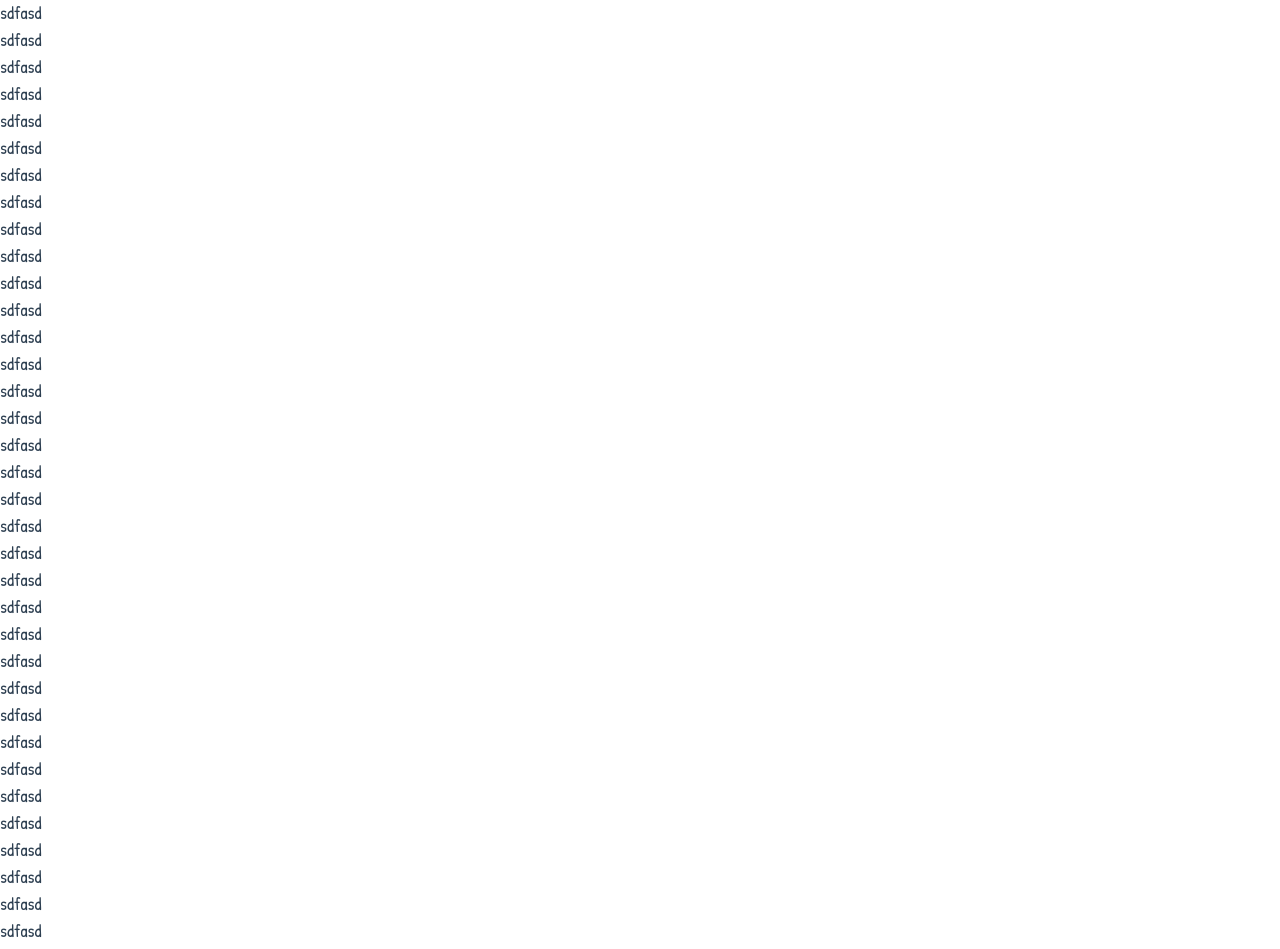
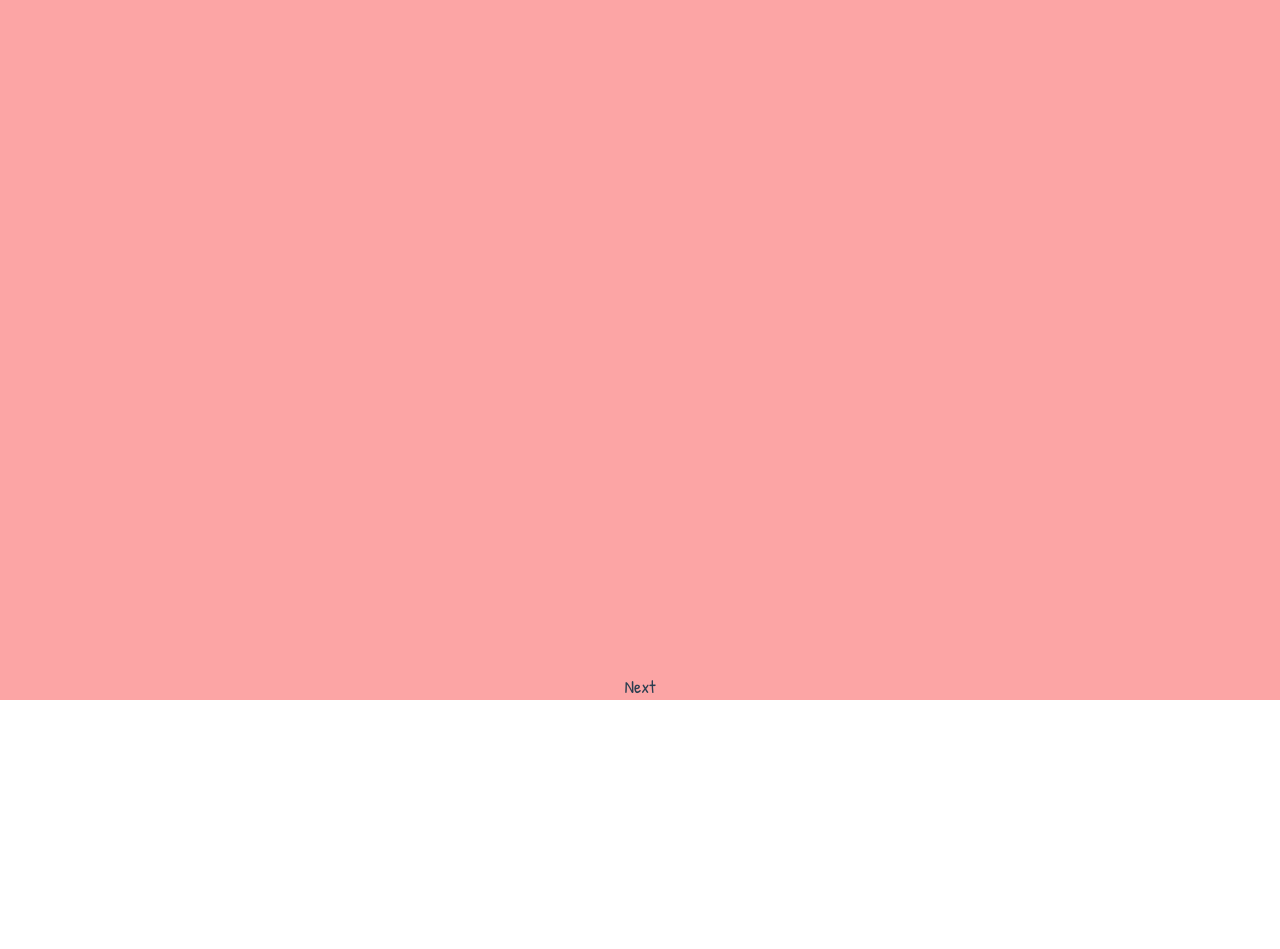
Before and after one commit to SoklengBun/four-leaves, a Vue app: page / in a window 1280 px wide. Shown: the part 100-1049 px from the top of the page. After the commit the page ends 800 px from the top, so only its background shows below. Built offline with nearby package versions, Linux system fonts and the light colour scheme.

Commit message:
add slide home page (#7)

```diff
--- a/src/App.vue
+++ b/src/App.vue
@@ -1,6 +1,9 @@
 <script setup lang="ts">
 import FooterBar from "./components/FooterBar.vue";
 import NavBar from "./components/header/NavBar.vue";
+import { useRoute } from "vue-router";
+
+const route = useRoute();
 </script>
 
 <template>
@@ -9,7 +12,7 @@ import NavBar from "./components/header/NavBar.vue";
     <main>
       <RouterView />
     </main>
-    <FooterBar />
+    <FooterBar v-if="route.name !== 'home'" />
   </div>
 </template>
 
--- a/src/components/header/NavBar.vue
+++ b/src/components/header/NavBar.vue
@@ -100,8 +100,7 @@ const togglePopup = () => {
             >
               <img
                 :src="requireImage(!showPopup ? 'menu.svg' : 'close.svg')"
-                class="delay-300"
-                :class="!showPopup ? 'h-7 w-7' : 'h-5 w-5'"
+                class="delay-300 'h-7 w-7'"
                 alt="Menu"
               />
             </button>
@@ -121,9 +120,13 @@ const togglePopup = () => {
                 :key="item.name"
                 class="my-2 border-b py-1"
               >
-                <RouterLink :to="{ name: item.name }" class="flex">
-                  {{ item.label }}</RouterLink
+                <RouterLink
+                  :to="{ name: item.name }"
+                  class="flex"
+                  @click="togglePopup"
                 >
+                  {{ item.label }}
+                </RouterLink>
               </li>
 
               <li
--- a/src/components/pages/home/HomePage.vue
+++ b/src/components/pages/home/HomePage.vue
@@ -1,61 +1,75 @@
 <script setup lang="ts">
+import FooterBar from "~/components/FooterBar.vue";
+import SnapScroll from "~/components/shares/SnapScroll.vue";
+import { t } from "~/locales";
 import FirstLoad from "./components/FirstLoad.vue";
+import FirstSlide from "./components/slides/FirstSlide.vue";
+
+const scrollToRef = (id: string) => {
+  const snap = document.getElementById("snap-scroll");
+  const one = document.getElementById(id);
+  if (snap && one) {
+    const current = snap.scrollTop + one.offsetHeight;
+    snap.scrollTo(0, current);
+  }
+};
+
+const handleScroll = () => {
+  const snap = document.getElementById("snap-scroll");
+  const last = document.getElementById("section_3"); //Last child id
+  const nextBtn = document.getElementById("next-button");
+
+  if (!(snap && last && nextBtn)) return;
+
+  if (
+    !nextBtn.classList.contains("hide") &&
+    snap.scrollTop - last.offsetHeight >= snap.offsetHeight + 100
+  ) {
+    nextBtn.classList.add("hide");
+  } else if (
+    nextBtn.classList.contains("hide") &&
+    snap.scrollTop - last.offsetHeight <= snap.offsetHeight + 100
+  ) {
+    nextBtn.classList.remove("hide");
+  }
+};
 </script>
+
 <template>
-  <div id="home">
+  <div>
     <FirstLoad />
-    This is Home page This is Home page This is Home page This is Home page This
-    is Home page This is Home page This is Home page This is Home page This is
-    Home page v This is Home page v This is Home page
-    <div>sdfasd</div>
-    <div>sdfasd</div>
-    <div>sdfasd</div>
-    <div>sdfasd</div>
-    <div>sdfasd</div>
-    <div>sdfasd</div>
-    <div>sdfasd</div>
-    <div>sdfasd</div>
-    <div>sdfasd</div>
-    <div>sdfasd</div>
-    <div>sdfasd</div>
-    <div>sdfasd</div>
-    <div>sdfasd</div>
-    <div>sdfasd</div>
-    <div>sdfasd</div>
-    <div>sdfasd</div>
-    <div>sdfasd</div>
-    <div>sdfasd</div>
-    <div>sdfasd</div>
-    <div>sdfasd</div>
-    <div>sdfasd</div>
-    <div>sdfasd</div>
-    <div>sdfasd</div>
-    <div>sdfasd</div>
-    <div>sdfasd</div>
-    <div>sdfasd</div>
-    <div>sdfasd</div>
-    <div>sdfasd</div>
-    <div>sdfasd</div>
-    <div>sdfasd</div>
-    <div>sdfasd</div>
-    <div>sdfasd</div>
-    <div>sdfasd</div>
-    <div>sdfasd</div>
-    <div>sdfasd</div>
-    <div>sdfasd</div>
-    <div>sdfasd</div>
-    <div>sdfasd</div>
-    <div>sdfasd</div>
-    <div>sdfasd</div>
-    <div>sdfasd</div>
-    <div>sdfasd</div>
-    <div>sdfasd</div>
-    <div>sdfasd</div>
-    <div>sdfasd</div>
-    <div>sdfasd</div>
-    <div>sdfasd</div>
-    <div>sdfasd</div>
-    <div>sdfasd</div>
-    <div>sdfasd</div>
+    <div class="fixed top-0 flex bg-green-400 h-screen w-full">
+      <div
+        id="next-button"
+        class="z-100 h-fit bottom-0 absolute flex w-full justify-center"
+        :class="{ hidden: false }"
+      >
+        <button @click="scrollToRef(`section_${0}`)">
+          {{ t("button['next']") }}
+        </button>
+      </div>
+      <SnapScroll
+        id="snap-scroll"
+        :fullscreen="true"
+        :horizontal="false"
+        @scroll="handleScroll"
+      >
+        <FirstSlide id="section_0" />
+        <div id="section_1" class="item bg-green-100">b</div>
+        <div id="section_2" class="item bg-blue-100">c</div>
+        <div
+          id="section_3"
+          class="item bg-yellow-100 flex items-end justify-end w-full"
+        >
+          <FooterBar class="w-full" />
+        </div>
+      </SnapScroll>
+    </div>
   </div>
 </template>
+<style>
+.hide {
+  opacity: 0;
+  pointer-events: none;
+}
+</style>
--- a/src/components/pages/home/components/FirstLoad.vue
+++ b/src/components/pages/home/components/FirstLoad.vue
@@ -6,7 +6,6 @@ const appSetting = useAppSetting();
 const loadingCharClass = ref("ready");
 
 onMounted(() => {
-  document.body.style.overflowY = "hidden";
   setTimeout(() => {
     loadingCharClass.value = "";
   }, 0);
@@ -14,16 +13,14 @@ onMounted(() => {
     loadingCharClass.value = "remove";
     setTimeout(() => {
       appSetting.isFirstLoadHomePage = false;
-      document.body.style.overflowY = "auto";
     }, 1000);
   }, 3000);
 });
 </script>
 <template>
   <div
-    v-if="appSetting.isFirstLoadHomePage"
     class="background"
-    :class="loadingCharClass"
+    :class="(loadingCharClass, { hidden: !appSetting.isFirstLoadHomePage })"
   >
     <div id="loading_character" :class="loadingCharClass">
       <div class="charcter-container char03"></div>
--- /dev/null
+++ b/src/components/pages/home/components/slides/FirstSlide.vue
@@ -0,0 +1,5 @@
+<template>
+  <section class="item overflow-hidden bg-red-300">
+    <div>hello</div>
+  </section>
+</template>
--- /dev/null
+++ b/src/components/shares/SnapScroll.vue
@@ -0,0 +1,90 @@
+<script setup lang="ts">
+defineProps<{ fullscreen: boolean; horizontal: boolean }>();
+</script>
+
+<template>
+  <div
+    class="scroll-snap-container w-screen h-screen"
+    :class="{ fullscreen: fullscreen, horizontal: horizontal }"
+  >
+    <slot> </slot>
+  </div>
+</template>
+
+<style>
+.scroll-snap-container {
+  display: block;
+  overflow-y: scroll;
+  overflow-x: hidden;
+  -webkit-overflow-scrolling: touch;
+  scroll-snap-points-y: repeat(100%);
+  scroll-snap-destination: 0 0;
+  scroll-snap-type: y mandatory;
+  scroll-snap-type: mandatory;
+  scroll-behavior: smooth;
+}
+.scroll-snap-container.horizontal {
+  display: flex;
+  flex-direction: row;
+  flex-wrap: nowrap;
+  overflow-y: hidden;
+  overflow-x: scroll;
+  scroll-snap-points-x: repeat(100%);
+  scroll-snap-type: x mandatory;
+}
+.scroll-snap-container.fullscreen {
+  display: flex;
+  flex-direction: column;
+  flex-wrap: nowrap;
+  align-items: stretch;
+  justify-content: flex-start;
+  position: absolute;
+  top: 0px;
+  bottom: 0px;
+  left: 0px;
+  right: 0px;
+  min-width: 100%;
+  min-height: 100%;
+}
+.scroll-snap-container.fullscreen.horizontal {
+  flex-direction: row;
+}
+.item {
+  scroll-snap-align: start;
+  scroll-snap-stop: always;
+}
+.scroll-snap-container.fullscreen > .item {
+  scroll-snap-stop: always;
+  min-height: 100%;
+  flex: 1;
+}
+.scroll-snap-container.horizontal > .item {
+  scroll-snap-align: center;
+  scroll-snap-stop: always;
+}
+.scroll-snap-container.fullscreen.horizontal > .item {
+  scroll-snap-align: center;
+  scroll-snap-stop: always;
+  min-width: 100%;
+  flex: 1;
+}
+
+::-webkit-scrollbar {
+  width: 0px;
+}
+
+/* Track */
+::-webkit-scrollbar-track {
+  background: #f1f1f1;
+}
+
+/* Handle */
+::-webkit-scrollbar-thumb {
+  background: #888;
+}
+
+/* Handle on hover */
+::-webkit-scrollbar-thumb:hover {
+  background: #555;
+}
+</style>
--- a/src/locales/en-US.json
+++ b/src/locales/en-US.json
@@ -3,5 +3,8 @@
     "hey": "ehhhh?",
     "more" : {
         "ahh": "ahh"
+    },
+    "button": {
+        "next": "Next"
     }
 }
--- a/src/locales/ja-JP.json
+++ b/src/locales/ja-JP.json
@@ -3,5 +3,8 @@
     "hey": "はははは?",
     "more" : {
         "ahh": "ににに"
+    },
+    "button": {
+        "next": "次"
     }
 }
```
